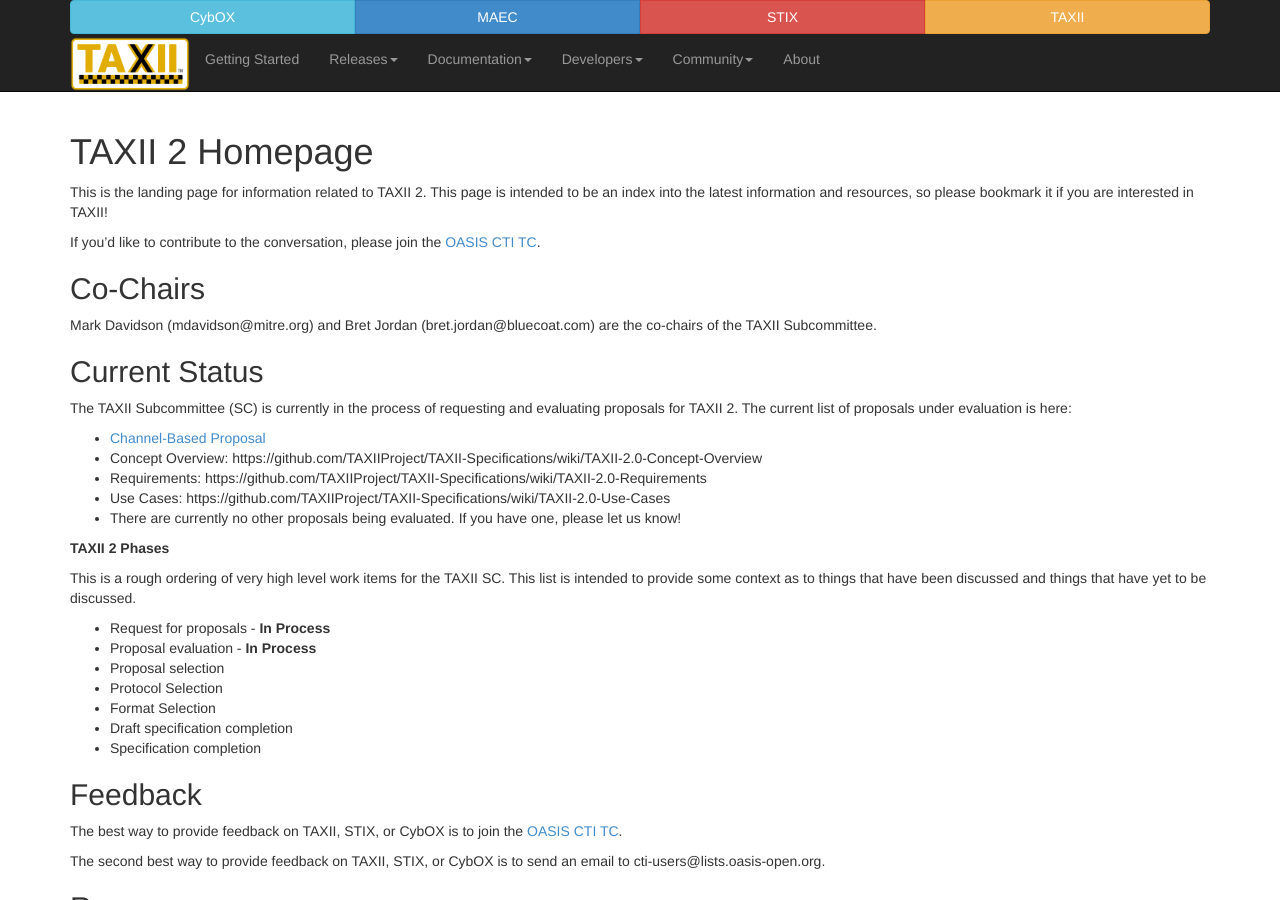
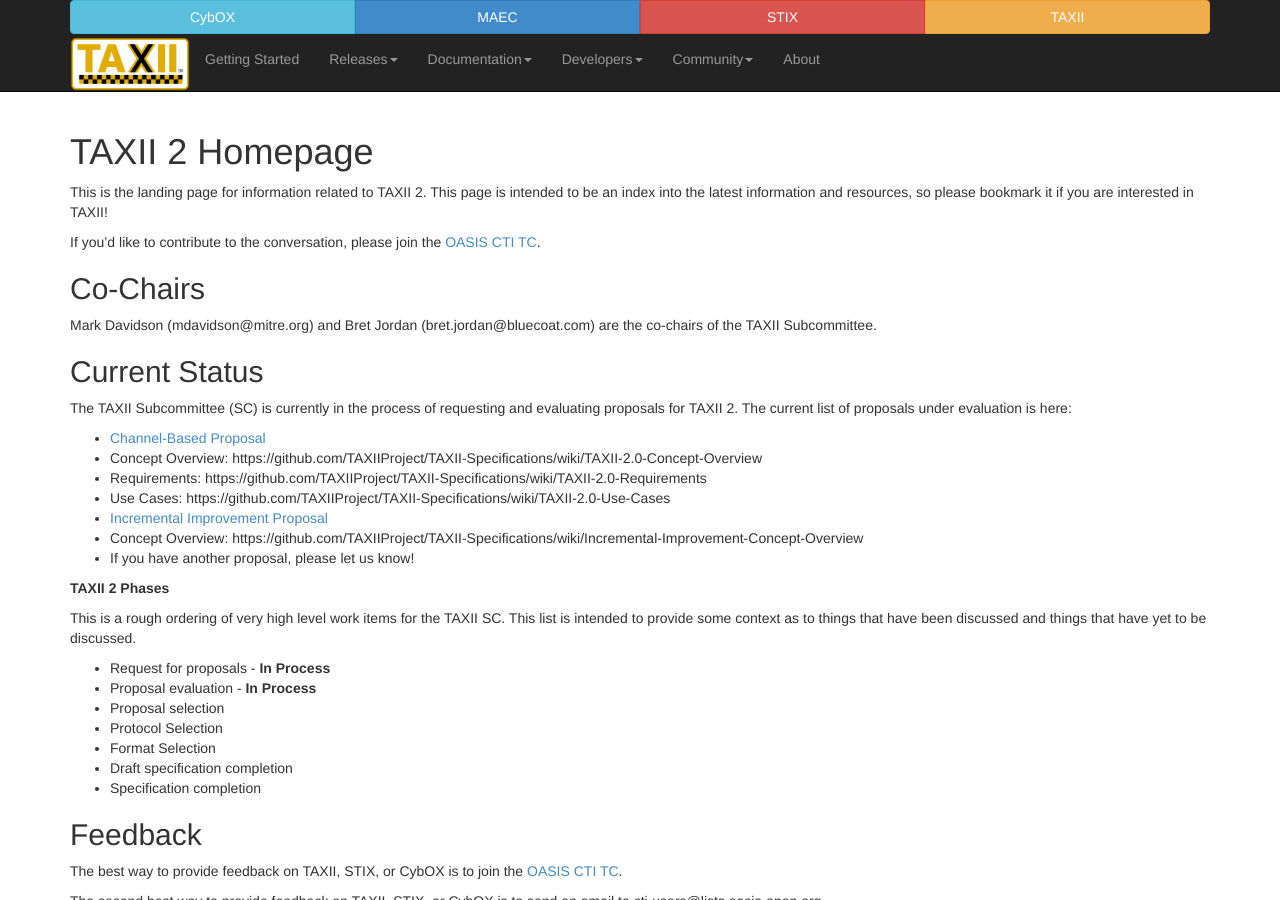
Before and after one commit to TAXIIProject/taxiiproject.github.io, a Jekyll site: the page built from taxii2/index.md, in a window 1280 px wide and 900 px high. Built offline with Jekyll 4.4.1, drawn with Linux system fonts in a browser that asks for light colours; Markdown is read by kramdown in place of the engine named in the settings.

Commit message:
Added proposal

```diff
--- a/taxii2/index.md
+++ b/taxii2/index.md
@@ -20,7 +20,9 @@ The current list of proposals under evaluation is here:
  * Concept Overview: https://github.com/TAXIIProject/TAXII-Specifications/wiki/TAXII-2.0-Concept-Overview
  * Requirements: https://github.com/TAXIIProject/TAXII-Specifications/wiki/TAXII-2.0-Requirements
  * Use Cases: https://github.com/TAXIIProject/TAXII-Specifications/wiki/TAXII-2.0-Use-Cases
-* There are currently no other proposals being evaluated. If you have one, please let us know!
+* [Incremental Improvement Proposal](https://github.com/TAXIIProject/TAXII-Specifications/wiki/Possible-TAXII-:-Incremental-Improvement)
+ * Concept Overview: https://github.com/TAXIIProject/TAXII-Specifications/wiki/Incremental-Improvement-Concept-Overview
+* If you have another proposal, please let us know!
 
 **TAXII 2 Phases**
 
```
